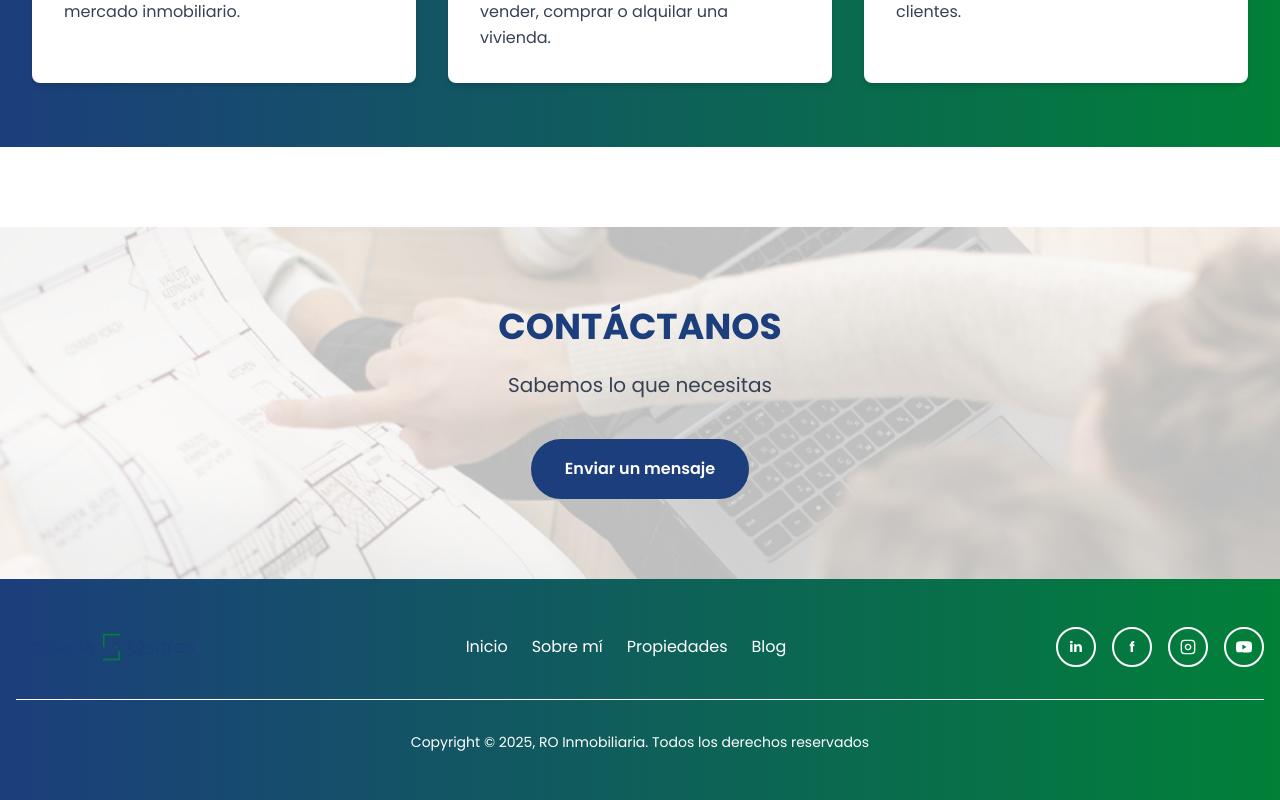
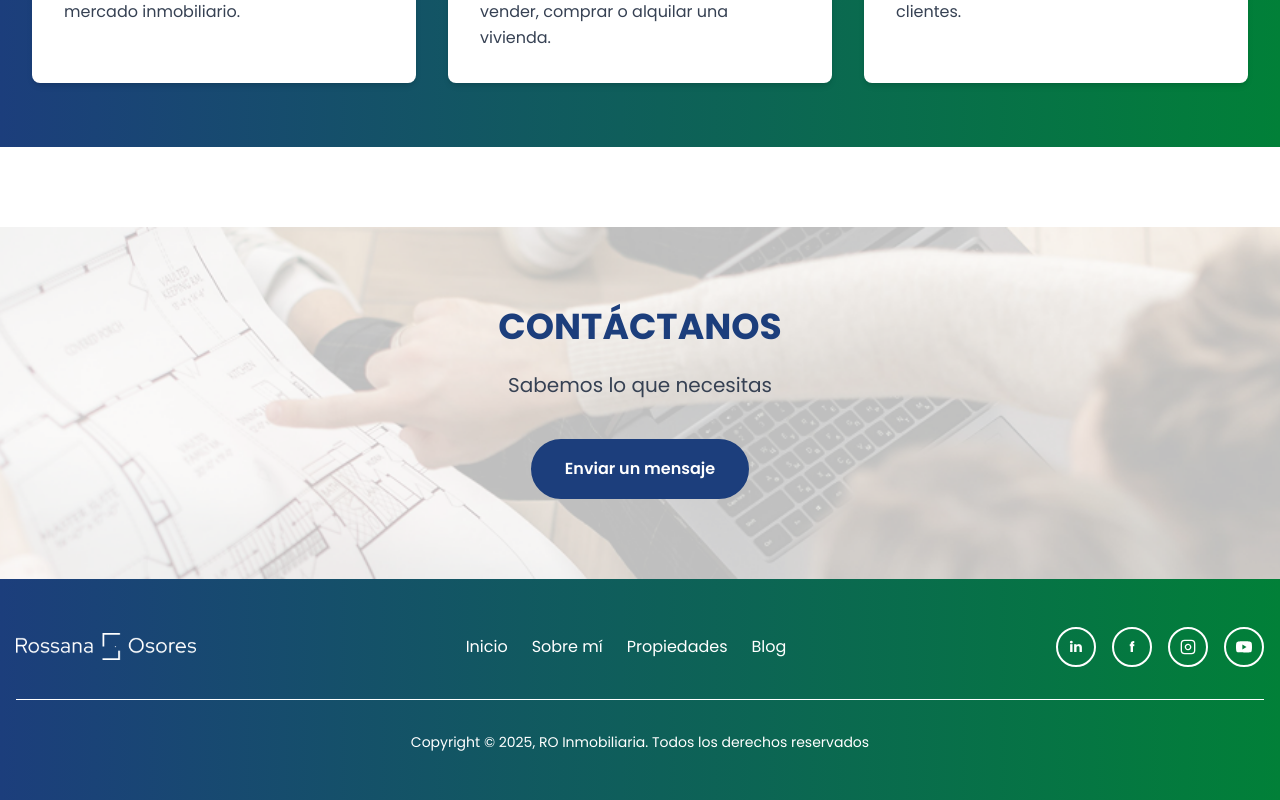
Before and after one commit to waltervivar1133/roinmobiliaria-web, a Next.js app: page /about in a window 1280 px wide. Shown: the part 2358-3158 px from the top of the page. Built offline with nearby package versions, Linux system fonts and the light colour scheme.

Commit message:
Update Footer component logo and add new logo image
- Replaced the existing logo in the Footer component with a new white logo image.
- Added the new logo image file to the project.

```diff
--- a/components/Footer.tsx
+++ b/components/Footer.tsx
@@ -7,7 +7,7 @@ export default function Footer() {
       <div className="max-w-7xl mx-auto">
         <div className="flex flex-col md:flex-row justify-between items-start md:items-center gap-8 mb-8">
           {/* Logo */}
-          <Image src="/images/logos/logo-oficial.png" alt="Logo" width={180} height={100} />
+          <Image src="/images/logos/logo-white.png" alt="Logo" width={180} height={100} />
 
           {/* Navigation Links */}
           <div className="flex flex-wrap items-center gap-6">
```
Also changed, not shown: public/images/logos/logo-white.png (added).
